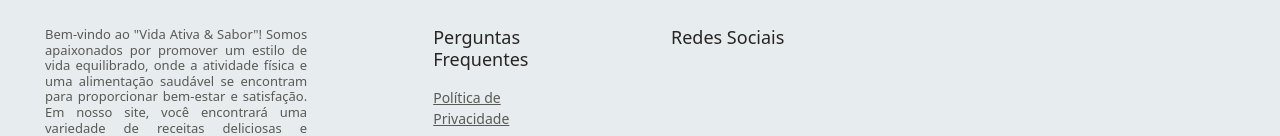
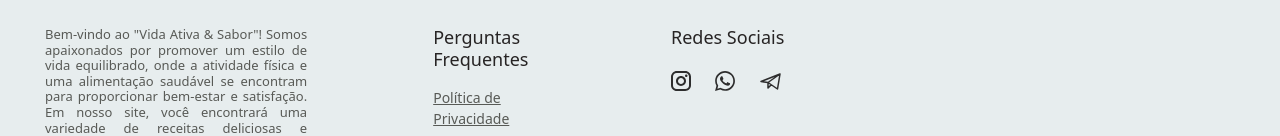
Before and after one commit to ICEI-PUC-Minas-PMV-SI/pmv-si-2024-1-pe3-t2-vida-ativa-sabor, a website: page Src/index.html in a window 1280 px wide. Shown: the part 2496-2632 px from the top of the page. Drawn offline with nearby package versions, Linux system fonts and the light colour scheme.

Commit message:
alterações basicas

```diff
--- a/Src/index.html
+++ b/Src/index.html
@@ -110,9 +110,9 @@
                 <section class="redes">
                     <h2>Redes Sociais</h2>
                     <div style="display: flex;">
-                    <img style="margin-right: 22px;" src="../src/assets/Icones/instagram.svg" alt="">
-                    <img style="margin-right: 22px;" src="../src/assets/Icones/whatsapp.svg" alt="">
-                    <img src="../src/assets/Icones/telegram.svg" alt="">
+                    <img style="margin-right: 22px; cursor: pointer;" src="../src/assets/Icones/instagram.svg" alt="">
+                    <img style="margin-right: 22px; cursor: pointer;" src="../src/assets/Icones/whatsapp.svg" alt="">
+                    <img style="cursor: pointer;" src="../src/assets/Icones/telegram.svg" alt="">
                     </div>
 
                 </section>
```
Also changed, not shown: Src/assets/Icones/instagram.svg (added), Src/assets/Icones/telegram.svg (added), Src/assets/Icones/whatsapp.svg (added).
